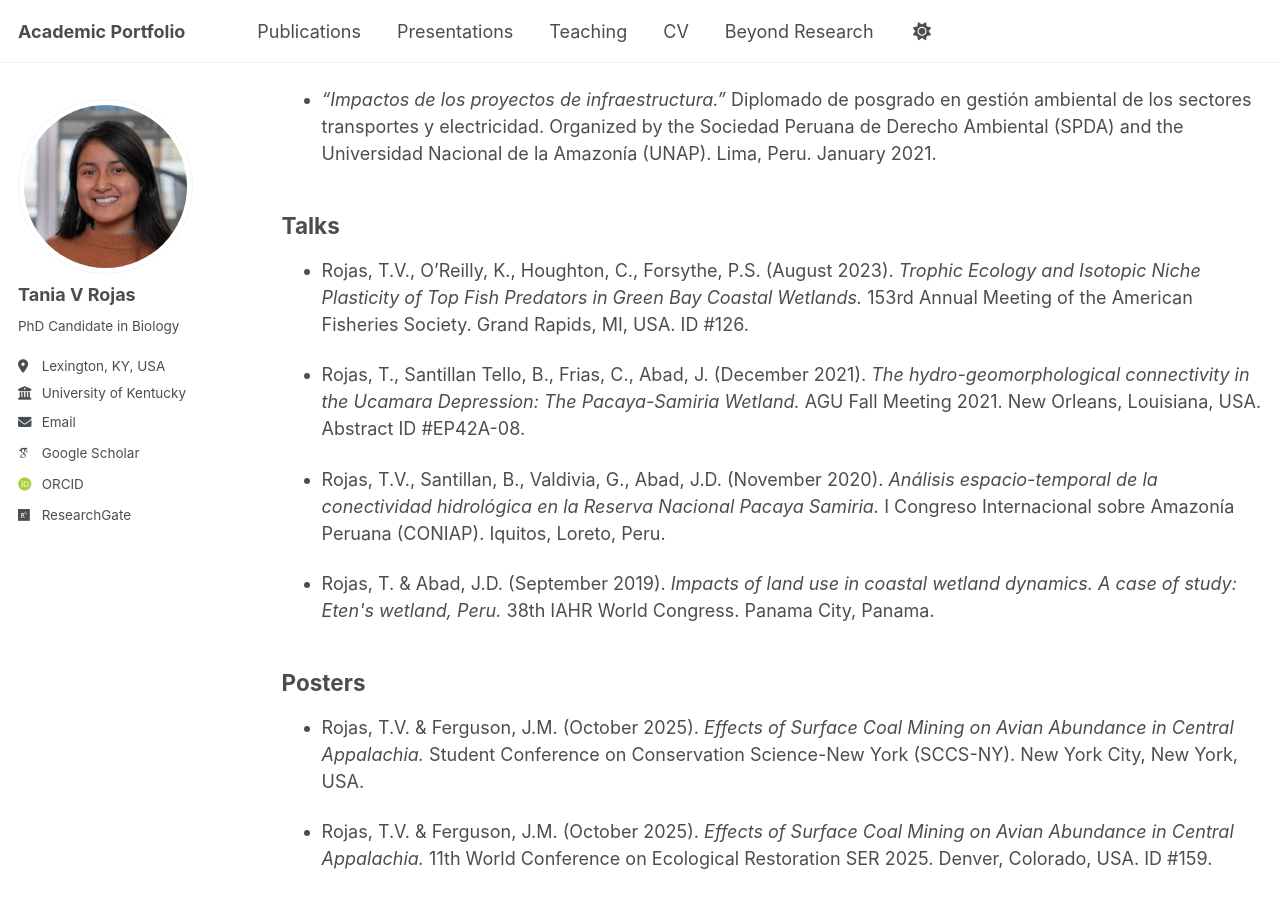
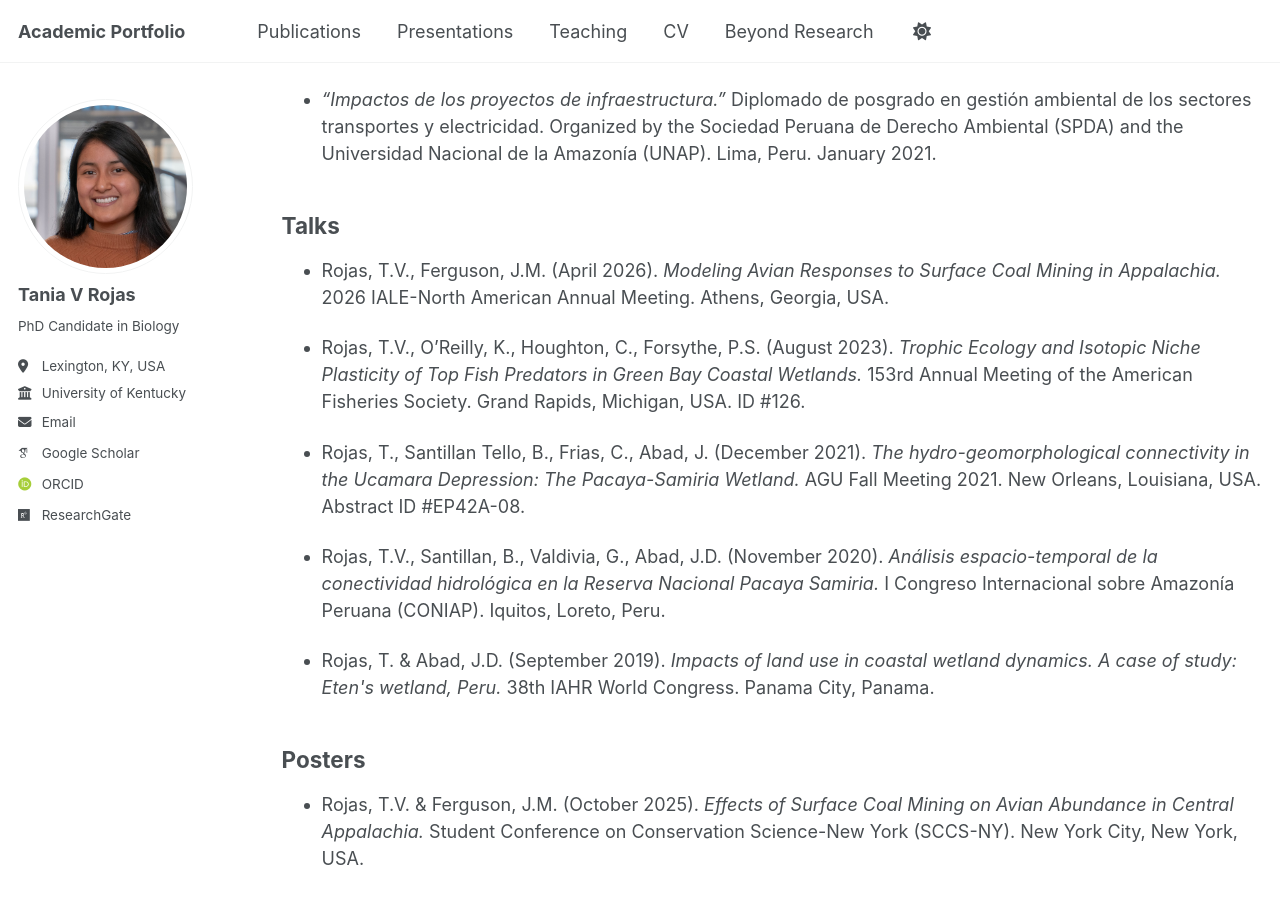
Before and after one commit to taniarojasc/taniarojasc.github.io, a Jekyll site: the page built from _pages/talks.html, in a window 1280 px wide and 900 px high, scrolled down 313 px. Built offline with Jekyll 4.4.1, drawn with Linux system fonts in a browser that asks for light colours; some web fonts are replaced; a script that is not in the unit is left out.

Commit message:
Update talks.html

```diff
--- a/_pages/talks.html
+++ b/_pages/talks.html
@@ -28,9 +28,14 @@ author_profile: true
   <h2>Talks</h2>
 
   <ul>
+     <li>
+      <p>Rojas, T.V., Ferguson, J.M. (April 2026). <em>Modeling Avian Responses to Surface Coal Mining in Appalachia. </em>
+        2026 IALE-North American Annual Meeting. Athens, Georgia, USA. </p>
+    </li>
+
     <li>
       <p>Rojas, T.V., O’Reilly, K., Houghton, C., Forsythe, P.S. (August 2023). <em>Trophic Ecology and Isotopic Niche Plasticity of Top Fish Predators in Green Bay Coastal Wetlands. </em>
-        153rd Annual Meeting of the American Fisheries Society. Grand Rapids, MI, USA. ID #126. </p>
+        153rd Annual Meeting of the American Fisheries Society. Grand Rapids, Michigan, USA. ID #126. </p>
     </li>
     <li>
       <p>Rojas, T., Santillan Tello, B., Frias, C., Abad, J. (December 2021). <em>The hydro-geomorphological connectivity in the Ucamara Depression: The Pacaya-Samiria Wetland. </em>
```
